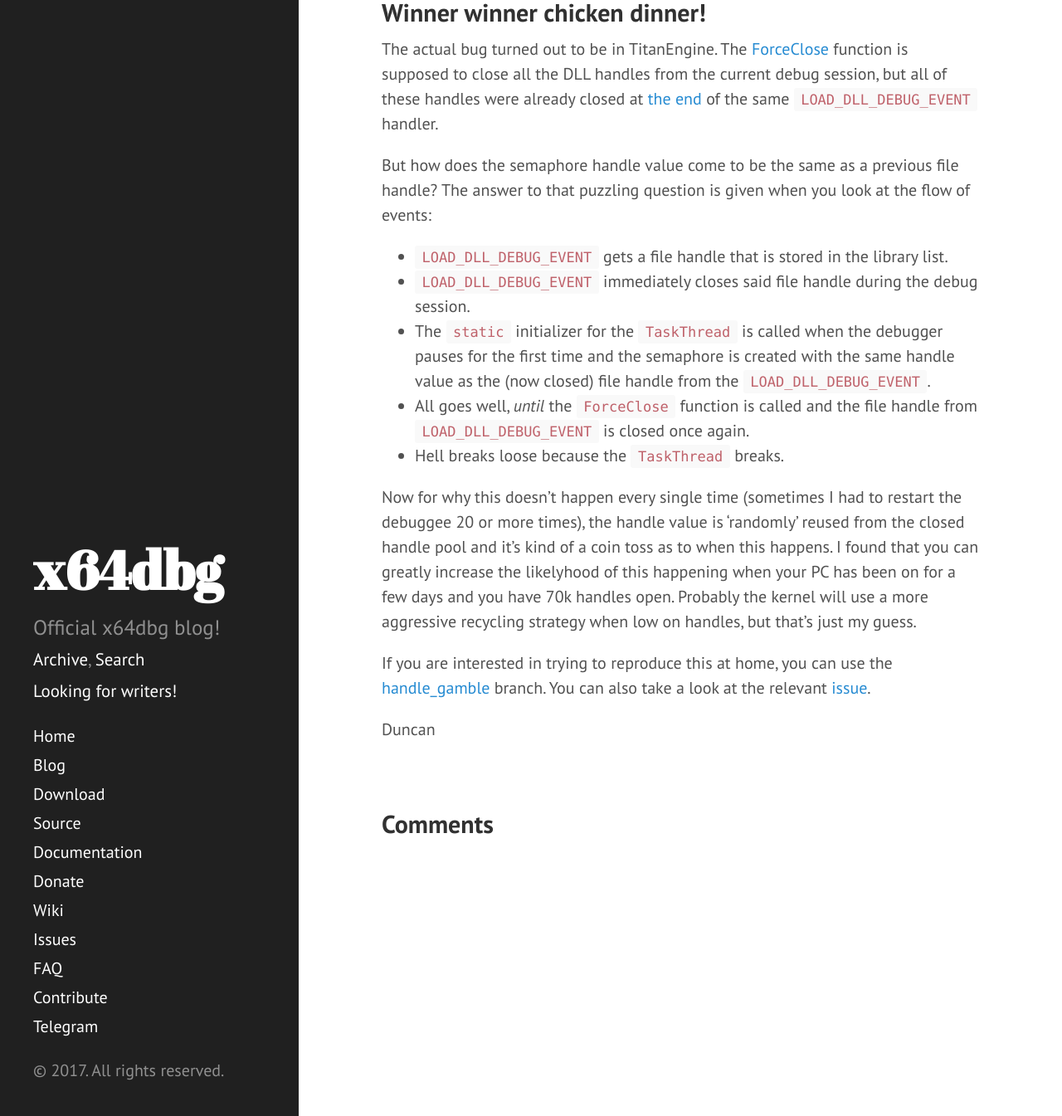
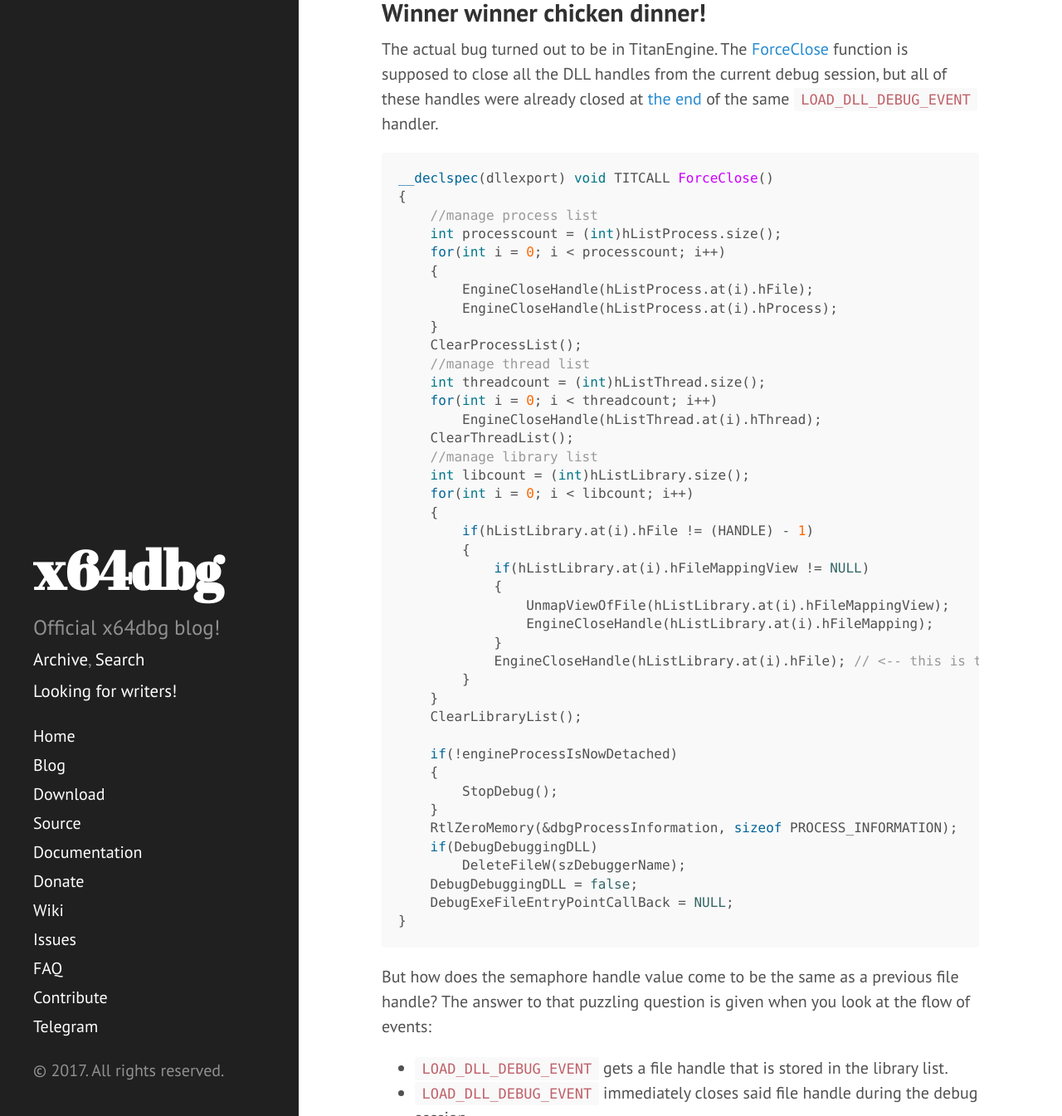
Before and after one commit to x64dbg/blog, a Jekyll site: the page built from _posts/2017-11-04-the-big-handle-gamble.md, in a window 1280 px wide and 1400 px high, scrolled down 4373 px, cut to the strip 55-1400 px from the top of the window. Shown: the whole strip at 83% size. Built offline with Jekyll 4.4.1, drawn with Linux system fonts in a browser that asks for light colours; nearby versions of some CDN libraries; comment, search, counter and statistics services are not loaded.

Commit message:
Add offending code

````diff
--- a/_posts/2017-11-04-the-big-handle-gamble.md
+++ b/_posts/2017-11-04-the-big-handle-gamble.md
@@ -142,6 +142,50 @@
 
 The actual bug turned out to be in TitanEngine. The [ForceClose](https://bitbucket.org/titanengineupdate/titanengine-update/src/e089f4af41a461b69017db3750f79fbaed1008df/TitanEngine/TitanEngine.Debugger.Control.cpp?at=master&fileviewer=file-view-default#TitanEngine.Debugger.Control.cpp-34) function is supposed to close all the DLL handles from the current debug session, but all of these handles were already closed at [the end](https://bitbucket.org/titanengineupdate/titanengine-update/src/f3626c717e25adea15870914087db803de8661a8/TitanEngine/TitanEngine.Debugger.DebugLoop.cpp?at=x64dbg&fileviewer=file-view-default#TitanEngine.Debugger.DebugLoop.cpp-336) of the same `LOAD_DLL_DEBUG_EVENT` handler.
 
+```c++
+__declspec(dllexport) void TITCALL ForceClose()
+{
+    //manage process list
+    int processcount = (int)hListProcess.size();
+    for(int i = 0; i < processcount; i++)
+    {
+        EngineCloseHandle(hListProcess.at(i).hFile);
+        EngineCloseHandle(hListProcess.at(i).hProcess);
+    }
+    ClearProcessList();
+    //manage thread list
+    int threadcount = (int)hListThread.size();
+    for(int i = 0; i < threadcount; i++)
+        EngineCloseHandle(hListThread.at(i).hThread);
+    ClearThreadList();
+    //manage library list
+    int libcount = (int)hListLibrary.size();
+    for(int i = 0; i < libcount; i++)
+    {
+        if(hListLibrary.at(i).hFile != (HANDLE) - 1)
+        {
+            if(hListLibrary.at(i).hFileMappingView != NULL)
+            {
+                UnmapViewOfFile(hListLibrary.at(i).hFileMappingView);
+                EngineCloseHandle(hListLibrary.at(i).hFileMapping);
+            }
+            EngineCloseHandle(hListLibrary.at(i).hFile); // <-- this is there the bug happens
+        }
+    }
+    ClearLibraryList();
+
+    if(!engineProcessIsNowDetached)
+    {
+        StopDebug();
+    }
+    RtlZeroMemory(&dbgProcessInformation, sizeof PROCESS_INFORMATION);
+    if(DebugDebuggingDLL)
+        DeleteFileW(szDebuggerName);
+    DebugDebuggingDLL = false;
+    DebugExeFileEntryPointCallBack = NULL;
+}
+```
+
 But how does the semaphore handle value come to be the same as a previous file handle? The answer to that puzzling question is given when you look at the flow of events:
 
 - `LOAD_DLL_DEBUG_EVENT` gets a file handle that is stored in the library list.
````
